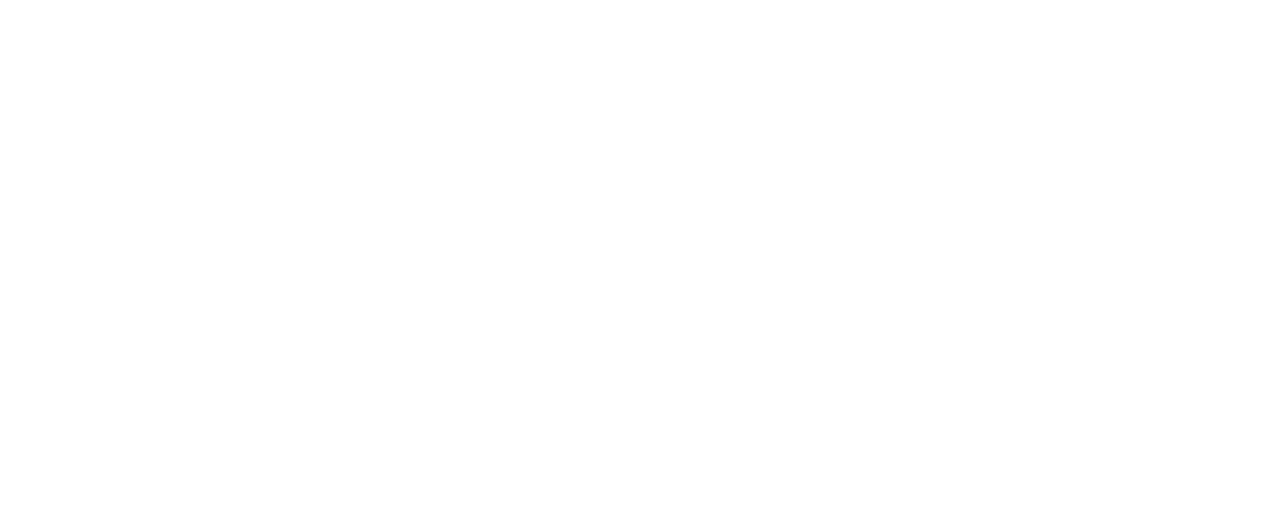
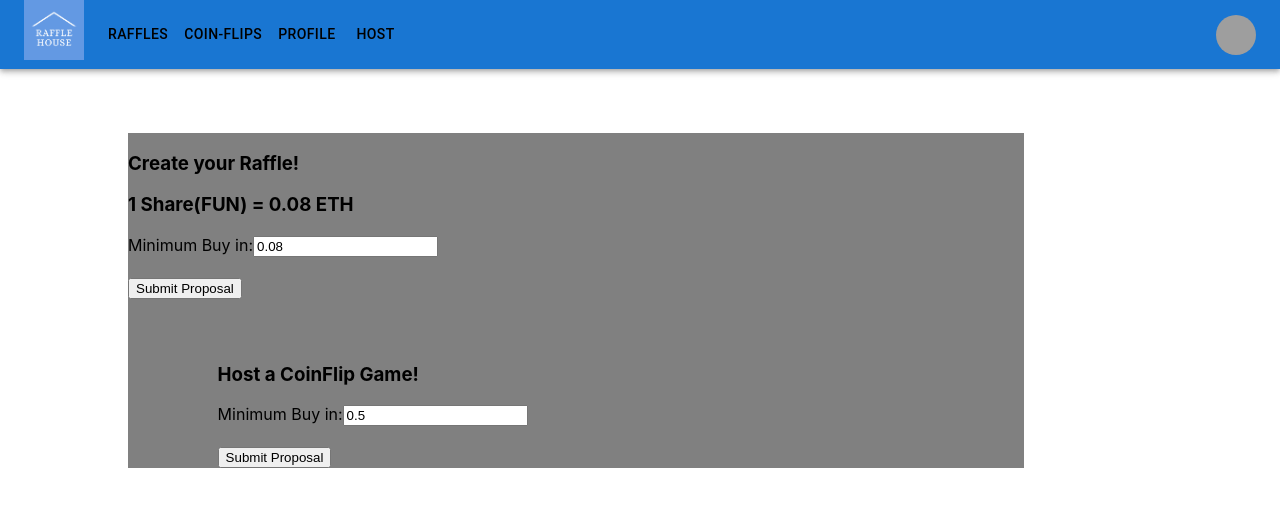
Before and after one commit to rottaj/RaffleHouse, a React (Create React App) app in the folder frontend/: page /host in a window 1280 px wide. Shown: the top 506 px of the page. Built offline with nearby package versions, Linux system fonts and the light colour scheme; grey boxes are pictures that could not be loaded.

Commit message:
logo fix+host page render

```diff
--- a/frontend/src/Components/CoinFlipCreator.tsx
+++ b/frontend/src/Components/CoinFlipCreator.tsx
@@ -35,7 +35,7 @@
     render() {
         return (
             <div className="Create-Coin-Flip-Main">
-                {this.props.isOpen &&
+                {/* {this.props.isOpen &&  */}
                 <div className="PopUp-Form">
                     <h3>Host a CoinFlip Game!</h3>
                     <form className="CreateCoinFlip-Form" onSubmit={(e) => this.handleSubmit(e)}>
@@ -46,7 +46,7 @@
                         <button type="submit">Submit Proposal</button>
                     </form>
                 </div>
-                }
+                {/* } */}
             </div>
         )
     }
--- a/frontend/src/Components/MenuItems.tsx
+++ b/frontend/src/Components/MenuItems.tsx
@@ -22,7 +22,7 @@
 //             <Link to="/host">📄 Host</Link>
 //         </div>
 
-const pages = [ '/', 'Raffles', 'coin-flips', 'Profile', 'Host'];
+const pages = [ 'raffles','coin-flips', 'profile', 'host'];
 const settings = ['Profile', 'Account', 'Dashboard', 'Logout'];
 
 const ResponsiveAppBar = () => {
@@ -54,7 +54,7 @@
             component="div"
             sx={{ mr: 2, display: { xs: 'none', md: 'flex' } }}
           >
-            <img src={logo} alt="" className="logo"/>
+            <a href="/"><img src={logo} alt="" className="logo"/></a>
           </Typography>
 
           <Box sx={{ flexGrow: 1, display: { xs: 'flex', md: 'none' } }}>
--- a/frontend/src/Components/RaffleCreator.tsx
+++ b/frontend/src/Components/RaffleCreator.tsx
@@ -4,6 +4,8 @@
 import { _abi } from '../interfaces/Eyescream_Interface';
 import { _Raffle_abi, _Raffle_bytecode } from "../interfaces/RaffleEscrow_Interface";
 import { RafflesAddress, _abi_raffles } from '../interfaces/Raffles_Interface';
+import MenuItems from "../Components/MenuItems";
+import CoinFlipCreator from '../Components/CoinFlipCreator';
 import { ChainLinkTokenAddress, VRFCoordinatorAddress, KeyHash, ChainLinkFee } from '../interfaces/ChainLink_interface';
 import "./RaffleCreator.css";
 import { timeStamp } from 'console';
@@ -50,10 +52,23 @@
 export default class RaffleCreator extends React.Component <Props>{
     state = {
         tokens: [],
-
+        RaffleFormOpen: false,
+        CoinFlipFormOpen: false
     }
 
     tokenSelector: any = React.createRef()
+
+    handleRaffleForm = () => {
+        this.setState({
+          RaffleFormOpen: !this.state.RaffleFormOpen
+        })
+    }
+
+    handleCoinFlipForm = () => {
+        this.setState({
+            CoinFlipFormOpen: !this.state.CoinFlipFormOpen
+        })
+    }
 
     filterTokenTxns = (token: any) => {
         for (let i=0; i<=this.state.tokens.length; i++ ) {
@@ -177,7 +192,20 @@
     render() {
         return (
             <div className="CreateRaffleForm-Main" >
-                {this.props.isOpen &&
+            <MenuItems/>
+
+            {/* <div>
+                <button onClick={this.handleRaffleForm}>Create Raffle!</button>
+            </div>
+            <div>
+                <button onClick={this.handleCoinFlipForm}> Create Coin Flip </button>
+            </div>
+
+                <RaffleCreator isOpen={this.state.RaffleFormOpen}/>
+                <CoinFlipCreator isOpen={this.state.CoinFlipFormOpen}/> */}
+
+
+                {/* {this.props.isOpen &&  */}
                 <div className="PopUp-Form">
                     <h3>Create your Raffle!</h3>
                     <h3> 1 Share(FUN) = 0.08 ETH</h3>
@@ -189,8 +217,20 @@
                         <NFTSelector tokens={this.state.tokens} ref={(tokenSelector) => this.tokenSelector = tokenSelector}/>
                         <button type="submit">Submit Proposal</button>
                     </form>
+                {/* <CoinFlipCreator/> */}
+
+                    <div className="PopUp-Form">
+                    <h3>Host a CoinFlip Game!</h3>
+                    <form className="CreateCoinFlip-Form" onSubmit={(e) => this.handleSubmit(e)}>
+                        Minimum Buy in:
+                        <input className="CoinFlipForm-Minimum-Buyin" defaultValue="0.5"></input>
+                        <br></br>
+                        <br></br>
+                        <button type="submit">Submit Proposal</button>
+                    </form>
+                    </div>
                 </div>
-                }
+                {/* } */}
             </div>
         )
     }
--- a/frontend/src/Containers/Home.tsx
+++ b/frontend/src/Containers/Home.tsx
@@ -4,7 +4,6 @@
 import MenuItems from "../Components/MenuItems";
 import Footer from "../Components/Footer";
 import CoinFlipCreator from '../Components/CoinFlipCreator';
-import SwiperCore, { Autoplay, EffectCoverflow, Pagination } from 'swiper';
 import { Link } from 'react-router-dom';
 import './Home.css';
 
@@ -40,16 +39,17 @@
                     <Link to="/raffles">
                         <button>Join Pool!</button>
                     </Link>
-                    <div>
+                    {/* <div>
                         <button onClick={this.handleRaffleForm}>Create Raffle!</button>
                     </div>
                     <div>
                         <button onClick={this.handleCoinFlipForm}> Create Coin Flip </button>
-                    </div>
+                    </div> */}
+                     <div><button><a href="/host">Host</a></button></div>
 
                 </div>
-                <RaffleCreator isOpen={this.state.RaffleFormOpen}/>
-                <CoinFlipCreator isOpen={this.state.CoinFlipFormOpen}/>
+                {/* <RaffleCreator isOpen={this.state.RaffleFormOpen}/> */}
+                {/* <CoinFlipCreator isOpen={this.state.CoinFlipFormOpen}/> */}
                 <Footer/>
             </div>
         )
```
